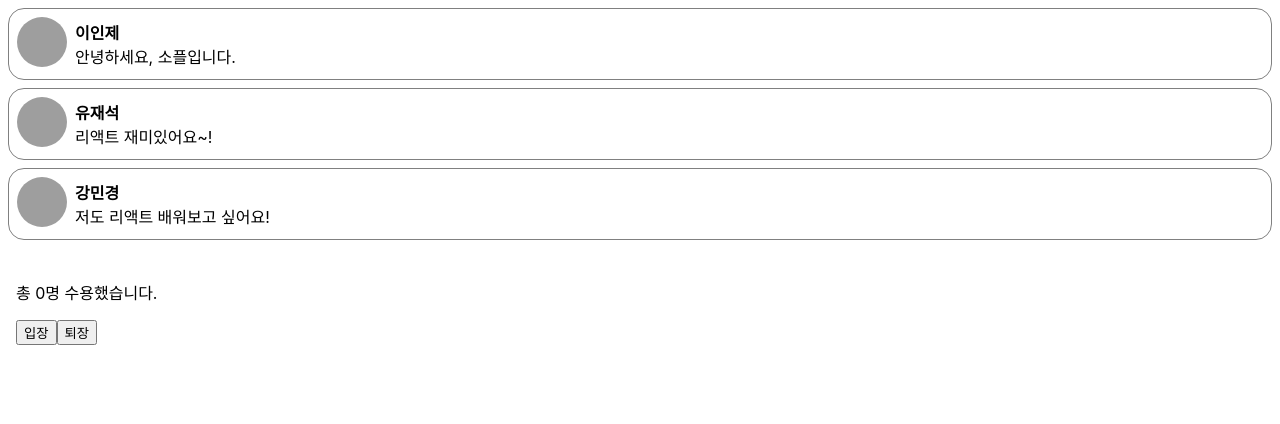
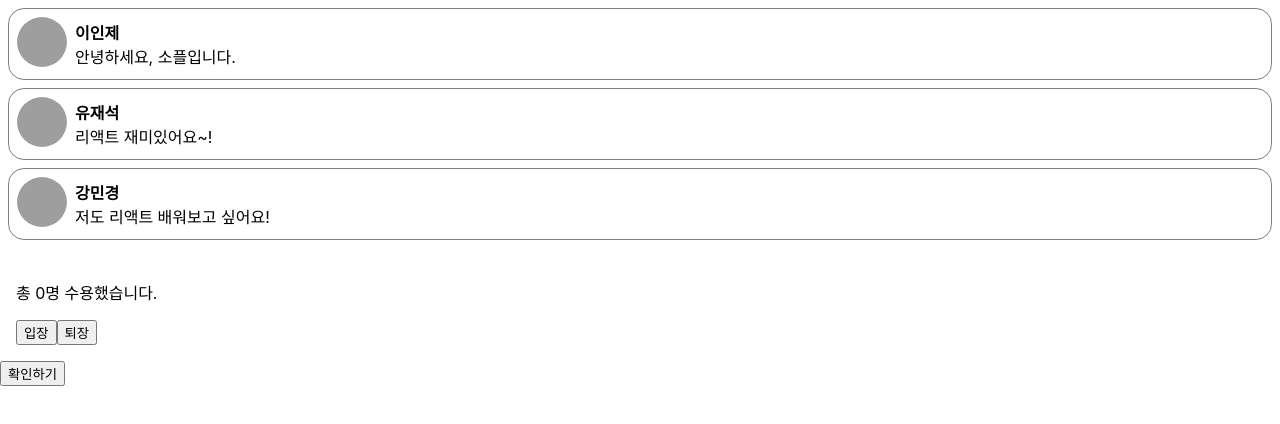
Before and after one commit to bisper1/react_test2, a React (Create React App) app: page / in a window 1280 px wide. Shown: the top 424 px of the page. Built offline with nearby package versions, Linux system fonts and the light colour scheme; grey boxes are pictures that could not be loaded.

Commit message:
ConfirmButton 컴포넌트 생성.

```diff
--- /dev/null
+++ b/src/chapter_08/ConfirmButton.jsx
@@ -0,0 +1,30 @@
+import React from "react";
+
+class ConfirmButton extends React.Component {
+  constructor(props) {
+    super(props);
+
+    this.state = {
+      isConfirmed: false,
+    };
+
+    this.handleConfirm = this.handleConfirm.bind(this);
+  }
+
+  handleConfirm() {
+    this.setState((prevState) => ({
+      isConfirmed: !prevState.isConfirmed,
+    }));
+  }
+
+  render() {
+    return (
+      <button
+        onClick={this.handleConfirm}
+        disabled={this.state.isConfirmed}
+        >{this.state.isConfirmed ? "확인됨" : "확인하기"}</button>
+    );
+  }
+}
+
+export default ConfirmButton;
--- a/src/index.js
+++ b/src/index.js
@@ -9,6 +9,7 @@ import Welcome from "./chapter_04/Welcome";
 import CommentList from "./chapter_05/CommentList";
 import NotificationList from "./chapter_06/NotificationList"
 import Accommodate from "./chapter_07/Accommodate";
+import ConfirmButton from "./chapter_08/ConfirmButton";
 
 const root = ReactDOM.createRoot(document.getElementById("root"));
 root.render(
@@ -18,6 +19,7 @@ root.render(
     <CommentList />
     <NotificationList />
     <Accommodate />
+    <ConfirmButton />
   </React.StrictMode>
 );
 
```
